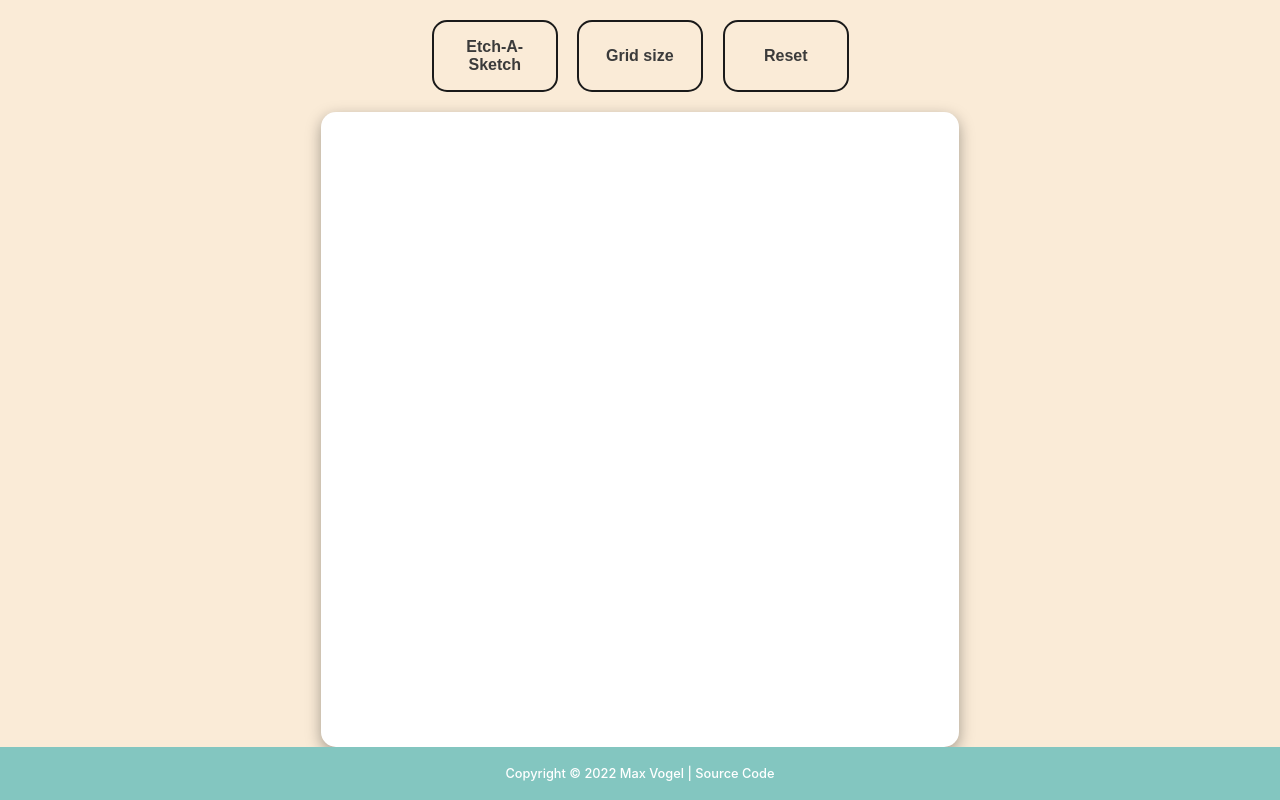
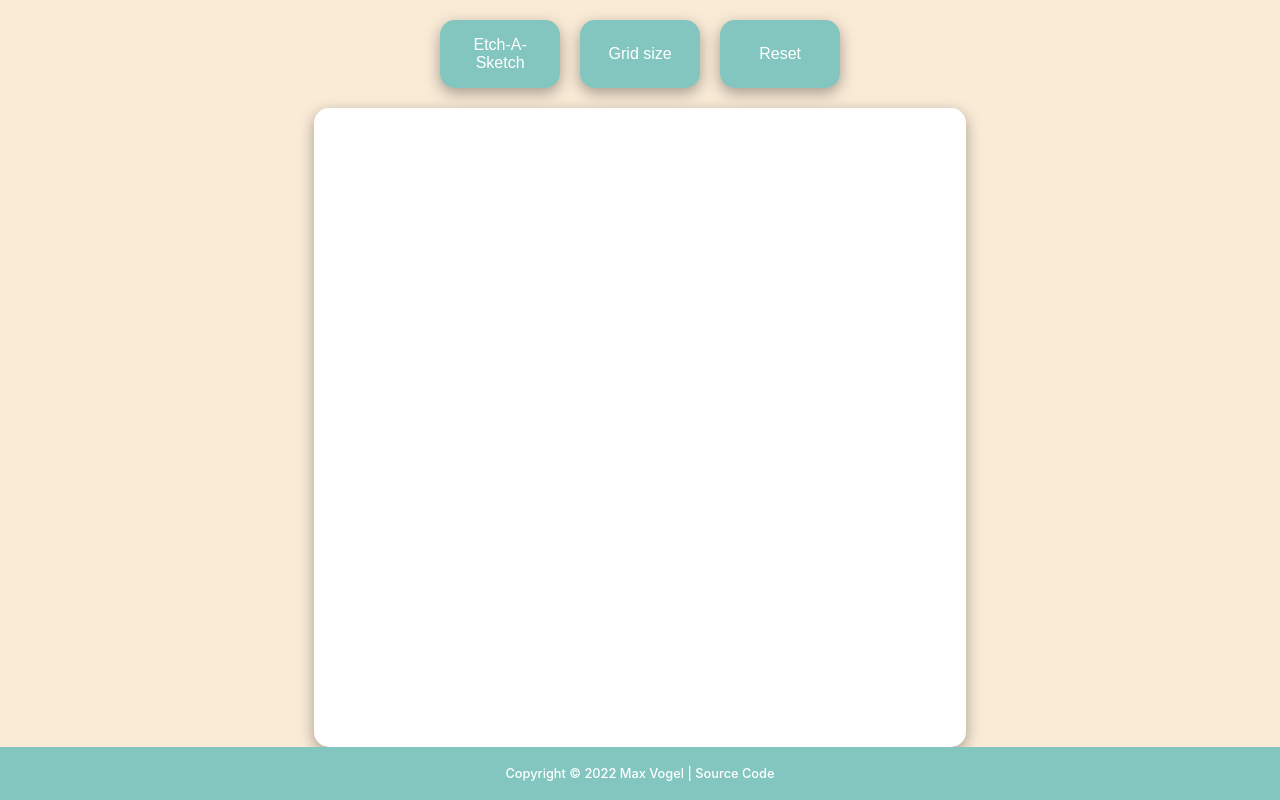
Before and after one commit to Mushbit/Etch-A-Sketch, a plain HTML site: page index.html in a window 1280 px wide. Drawn offline with Linux system fonts and the light colour scheme.

Commit message:
Happy with container/buttonrow scaling.

```diff
--- a/index.html
+++ b/index.html
@@ -9,10 +9,12 @@
     <title>Document</title>
 </head>
 <body>
-    <div class="buttons">
-        <button class="title">Etch-A-Sketch</button>
-        <button class="button">Grid size</button>
-        <button class="reset">Reset</button>
+    <div class="upper">
+        <div class="buttons">
+            <button class="title">Etch-A-Sketch</button>
+            <button class="button">Grid size</button>
+            <button class="reset">Reset</button>
+        </div>
     </div>
 
     <div class="container"></div>
--- a/style.css
+++ b/style.css
@@ -1,3 +1,19 @@
+html {
+    font-size: 16px;
+}
+
+/* @media (max-width: 890px), (max-height: 680px){
+    html {
+        font-size: 14px;
+    }
+} */
+
+@media (max-width: 770px) and (max-height: 575px){
+    html {
+        font-size: 12px;
+    }
+}
+
 body {
     box-sizing: border-box;
     margin: 0;
@@ -9,46 +25,38 @@ body {
     font-family: Roobert,-apple-system,BlinkMacSystemFont,"Segoe UI",Helvetica,Arial,sans-serif,"Apple Color Emoji","Segoe UI Emoji","Segoe UI Symbol";
 
 }
+
 .buttons {
     display: flex;
     gap: 20px;
     margin: 20px;
+    flex-basis: 100%;
 }
 
 .buttons button {
   appearance: none;
-  background-color: transparent;
-  border: 2px solid #1A1A1A;
+  background-color:  rgb(131, 198, 192);
+  border: none;
   border-radius: 15px;
-  box-sizing: border-box;
-  color: #3B3B3B;
+  color: white;
   cursor: pointer;
-  display: inline-block;
-  font-size: 16px;
-  font-weight: 600;
-  line-height: normal;
-  margin: 0;
-  min-height: 60px;
-  min-width: 0;
+  font-size: 1rem;
+  font-weight: 400;
+  min-height: 1rem;
   outline: none;
-  padding: 16px 24px;
+  padding: 1rem 1.6rem;
   text-align: center;
   text-decoration: none;
   transition: all 300ms cubic-bezier(.23, 1, 0.32, 1);
-  user-select: none;
-  -webkit-user-select: none;
   touch-action: manipulation;
   width: 100%;
   will-change: transform;
-}
-
-.buttons button:disabled {
-  pointer-events: none;
+  box-shadow: rgba(0, 0, 0, 0.35) 0px 5px 15px;
 }
 
 .buttons button:hover {
   color: #fff;
-  background-color: #1A1A1A;
+text-decoration: underline;
   box-shadow: rgba(0, 0, 0, 0.25) 0 8px 15px;
   transform: translateY(-2px);
 }
@@ -62,8 +70,8 @@ body {
     display: flex;
     flex-direction: column;
     border-radius: 15px;
-    height: 49vw;
-    width: 49vw;
+    height: 50vw;
+    width: 50vw;
     padding: 0.7vh;
     background-color: white;
     box-shadow: rgba(0, 0, 0, 0.35) 0px 5px 15px;
```
